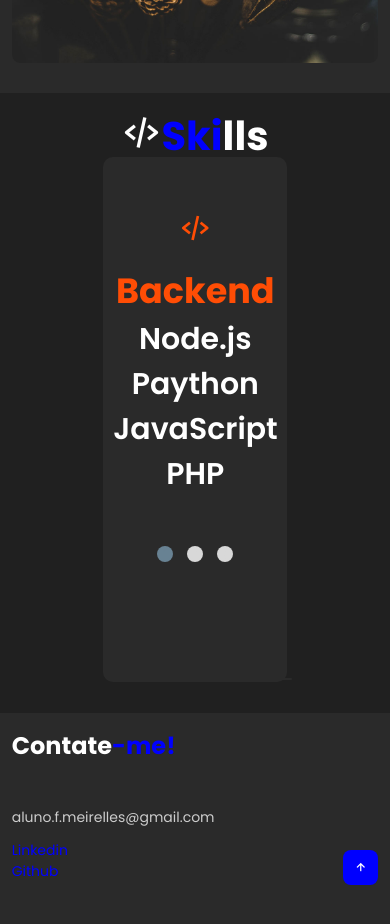
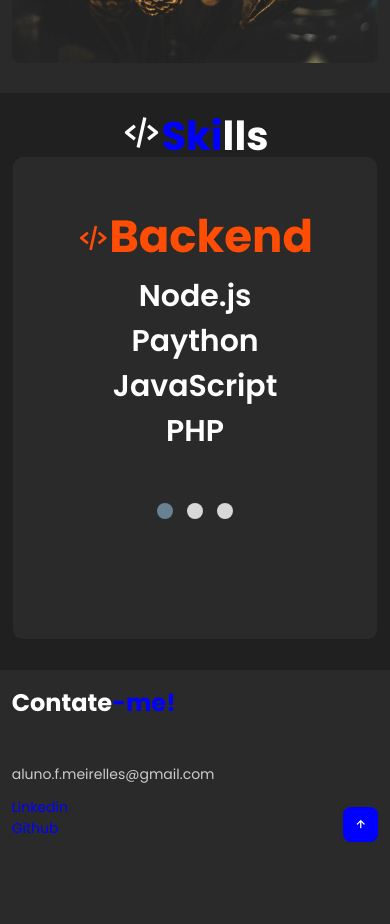
Before and after one commit to Ferx222/portfolio_teste, a plain HTML site: page index.html in a window 390 px wide. Shown: the part 3816-4740 px from the top of the page. Drawn offline with nearby package versions, Linux system fonts and the light colour scheme.

Commit message:
Add files via upload

```diff
--- a/css/style.css
+++ b/css/style.css
@@ -579,6 +579,14 @@ section.skills .depoimento-single{
 	.home{
 		height: 87vh;
 	}
+	.box{
+		margin: 1px 1px 1px;
+	}
+
+	section.skills h4{
+		font-size: 45px;
+		color: #ff4d05;
+	}
 }
 
 @media (max-width: 920px){
--- a/index.html
+++ b/index.html
@@ -157,7 +157,7 @@
 
 						<div class="depoimento-single">
 
-							<h4><i class='bx bx-code-alt'></i>Banco de dados</h4>
+							<h4><i class='bx bx-code-alt'></i>Banco De Dados</h4>
 								<h3>SQL <br>MongoDB</h3>
 								<!--<img src="">-->
 						</div><!--depoimento-single-->
```
